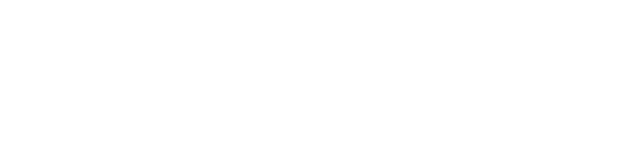
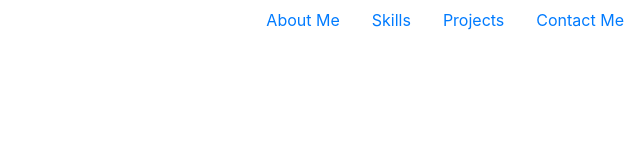
Before and after one commit to priyadarsini-gunasekaran/Bootstrap-Portfolio, a plain HTML site: page index.html in a window 1280 px wide. Shown: the whole page, without its empty margins (640-1280 px from the left). Drawn offline with nearby package versions, Linux system fonts and the light colour scheme.

Commit message:
Nav bar commit

```diff
--- a/index.html
+++ b/index.html
@@ -12,3 +12,20 @@
     <link rel="stylesheet" href="./assets/css/style.css">
     <title>Priya's portfolio</title>
   </head>
+  <body>
+    <!-- Navigation bar -->
+    <ul class="nav justify-content-end">
+        <li class="nav-item">
+            <a class="nav-link active" href="#about">About Me</a>
+        </li>
+        <li class="nav-item">
+            <a class="nav-link" href="#skills">Skills</a>
+        </li>
+        <li class="nav-item">
+            <a class="nav-link" href="#projects">Projects</a>
+        </li>
+        <li class="nav-item">
+            <a class="nav-link" href="#contact">Contact Me</a>
+        </li>
+    </ul>
+    <!-- End navigation bar -->
```
